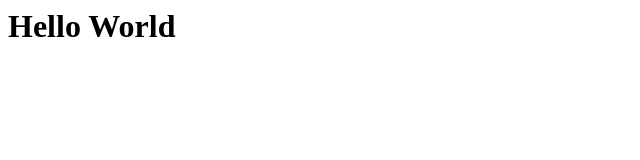
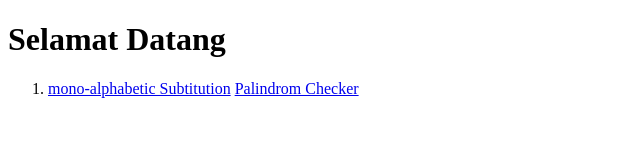
Before and after one commit to Evanazhr/miniProjects, a plain HTML site: page index.html in a window 1280 px wide. Shown: the whole page, without its empty margins (0-640 px from the left). Drawn offline with Linux system fonts and the light colour scheme.

Commit message:
edit : edit index.html

```diff
--- a/index.html
+++ b/index.html
@@ -1,5 +1,19 @@
-<html>
- <body>
-   <h1>Hello World</h1>
- </body>
+<!DOCTYPE html>
+<html lang="en">
+<head>
+  <meta charset="UTF-8">
+  <meta name="viewport" content="width=device-width, initial-scale=1.0">
+  <title>Main Page</title>
+</head>
+<body>
+
+  <h1>Selamat Datang</h1>
+
+  <ol>
+    <li>
+      <a href="/monoalphabetic/index.html">mono-alphabetic Subtitution</a>
+      <a href="/palindrom/index.html">Palindrom Checker</a>
+    </li>
+  </ol>
+</body>
 </html>
```
Also changed, not shown: palindrom/index.html (+1 -0 lines).
